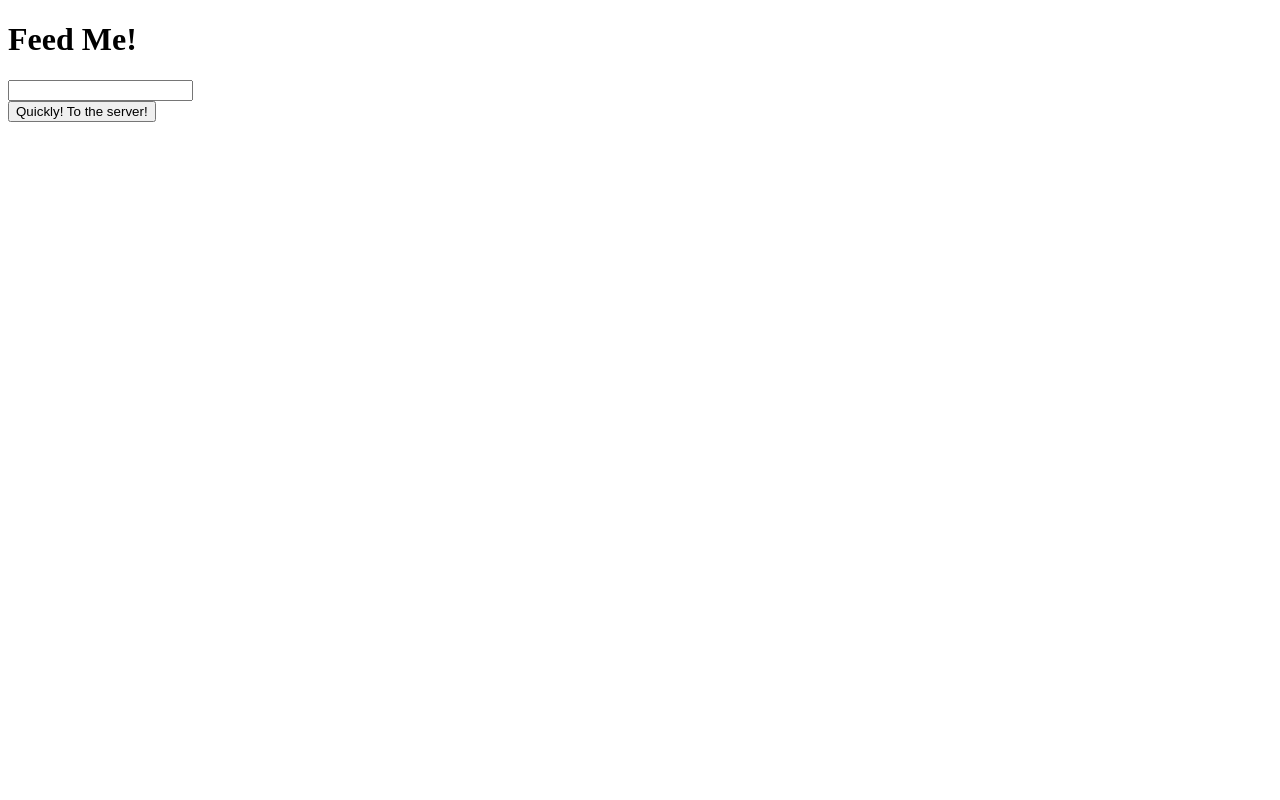
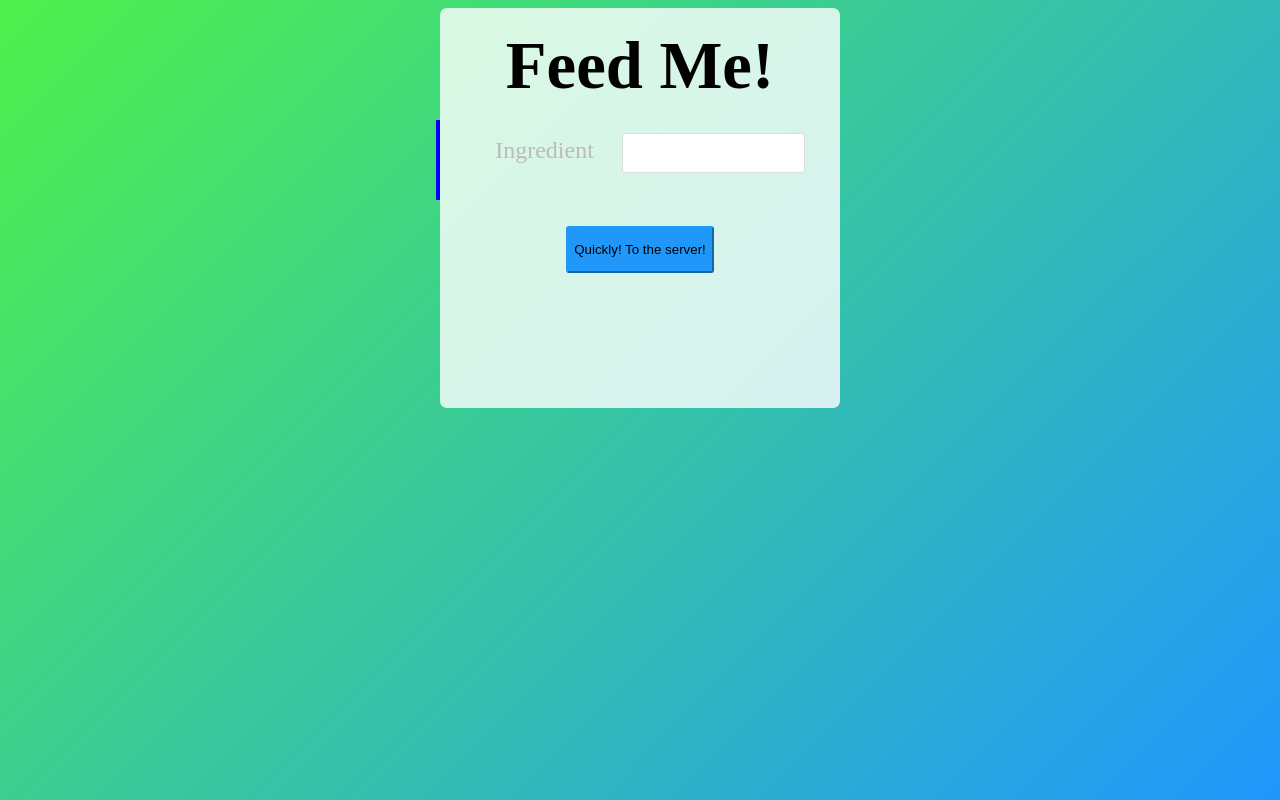
Before and after one commit to nakulpathak3/FeedMe, a Django app: page / in a window 1280 px wide. Run offline with Django 3.2, Linux system fonts and the light colour scheme; parts of the project's set-up code (start-up, migrations or seed data) failed here and were passed over.

Commit message:
Dynamic adding and highlighting of selection done.

```diff
--- /dev/null
+++ b/recipe/static/recipe/script1.js
@@ -0,0 +1,30 @@
+$(document).ready(function(){
+    var newInputCount = 0;
+
+    function newTFWListner(){
+        $(".text-field-wrapper").click(
+            function(){
+                $(".selected").removeClass("selected");
+                $(this).addClass("selected");
+                newTFWListner();
+            }
+        );
+    }
+
+    function newLCListener(){
+        $(".last").click(
+            function(){
+                if($(this).hasClass("last")){
+                    $(this).removeClass("last");
+                    ++newInputCount;
+                    var newInput = '<div class="text-field-wrapper last"><label for="ingredient">Ingredient</label><input class="text-field" type="text" name="ingredient' + newInputCount + '">';
+                    $(this).after(newInput);
+                    newLCListener();
+                }
+            }
+        );
+    }
+
+    newLCListener();
+    newTFWListner();
+});
--- a/recipe/static/recipe/style.css
+++ b/recipe/static/recipe/style.css
@@ -0,0 +1,71 @@
+* { Box-sizing: Border-box }
+body{
+    background-image:linear-gradient(315deg, hsl(208, 99%, 56%), hsl(119, 86%, 62%)); background-attachment: fixed;
+}
+html{
+    height: 100%;
+}
+
+h1{
+    font-size: 50pt;
+    text-align: center;
+    margin: 0 auto;
+    padding-top: 0.3em;
+}
+
+label{
+    padding: 1em;
+    font-size: 1.5em;
+    text-align: left;
+    color: #bbbbbb;
+}
+
+.main-content-wrapper{
+    max-width: 400px;
+    margin: 0 auto;
+    min-height: 400px;
+    background-color: rgba(255,255,255,0.8);
+    border-radius: 7px;
+}
+
+.information-wrapper{
+    margin: 1em auto;
+}
+
+.information-wrapper .text-field-wrapper .text-field{
+    height: 3em;
+    margin: 1em 0;
+    text-align: center;
+    border-radius: 3px;
+    box-shadow: none;
+    border: 1px solid #dddddd;
+}
+
+.information-wrapper .text-field-wrapper{
+    position: relative;
+    height: 5em;
+    text-align: center;
+    margin: 0.5em 0;
+    left: -4px;
+}
+
+.information-wrapper .submit{
+    text-align: center;
+}
+
+.submit input{
+    background-color: #2098F9;
+    border-color: #2098F9;
+    box-shadow: none;
+    border-radius: 3px;
+    height: 3.5em;
+    margin-bottom: 2em;
+}
+
+.submit input:active{
+    box-shadow: inset -1px -1px 2px rgb(0,0,0,0.2);
+}
+
+.selected{
+    border-left: 4px solid blue;
+}
--- a/recipe/templates/recipe/index.html
+++ b/recipe/templates/recipe/index.html
@@ -8,15 +8,27 @@
     </head>
 
     <body>
-        <h1>Feed Me!</h1>
-        <form action="http://localhost:8000/recipe" method="POST">
-            {% csrf_token %}
-            <input type="text" name="ingredient">
-            <br>
-            <input type="submit" value="Quickly! To the server!">
-        </form>
+        <div class="main-content-wrapper">
+            <h1>Feed Me!</h1>
+            <div class="information-wrapper">
+                <form action="http://localhost:8000/recipe/" method="POST">
+                    {% csrf_token %}
 
-        <script src=""></script>
-        <script src=""></script>
+                    <div class="text-field-wrapper old selected last">
+                        <label for="ingredient">Ingredient</label>
+                        <input class="text-field" type="text" name="ingredient0">
+                    </div>
+
+                    <br>
+
+                    <div class="submit">
+                        <input type="submit" value="Quickly! To the server!">
+                    </div>
+                </form>
+            </div>
+        </div>
+
+        <script src="{% static 'recipe/jquery-1.11.1.min.js' %}"></script>
+        <script src="{% static 'recipe/script1.js' %}"></script>
     </body>
 </html>
```
